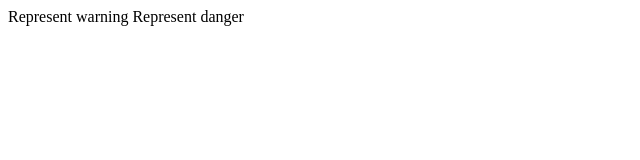
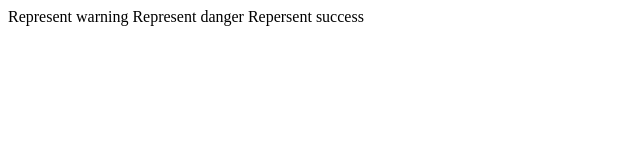
Before and after one commit to shellyjolly/MyProject, a plain HTML site: page index.html in a window 1280 px wide. Shown: the whole page, without its empty margins (0-640 px from the left). Drawn offline with Linux system fonts and the light colour scheme.

Commit message:
Second committ - new features

```diff
--- a/index.html
+++ b/index.html
@@ -8,5 +8,6 @@
 <body>
     Represent warning
     Represent danger
+    Repersent success
 </body>
 </html>
```
